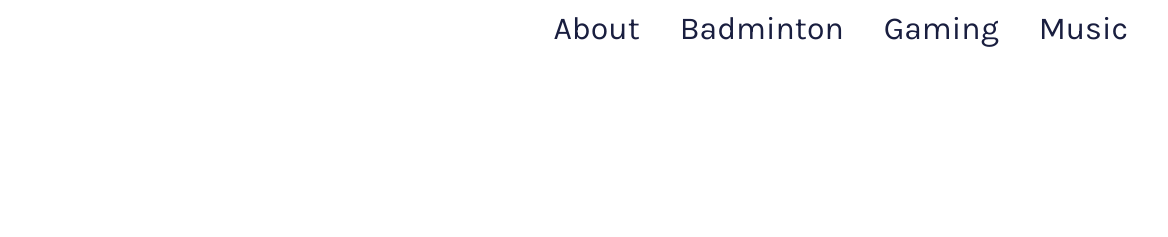
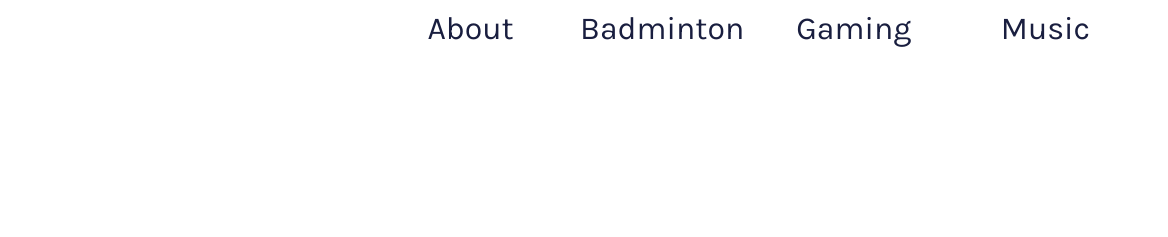
Before and after one commit to VirtoHardiman/personal-hobby-website, a plain HTML site: page badminton.html in a window 1280 px wide. Shown: the top 237 px of the page, 112-1280 px from the left. Drawn offline with Linux system fonts and the light colour scheme.

Commit message:
Update navbar and add credit
Fix spacing in navbar and add shot template credit to README

```diff
--- a/badminton.html
+++ b/badminton.html
@@ -19,10 +19,10 @@
       <div class="header-container">
         <a href="index.html"><img src="asset/vir-logo.svg" alt="vir logo" /></a>
         <nav>
-          <a href="index.html" class="menu">About</a>
-          <a href="#" class="menu">Badminton</a>
-          <a href="gaming.html" class="menu">Gaming</a>
-          <a href="music.html" class="menu last">Music</a>
+          <a href="index.html">About</a>
+          <a href="#">Badminton</a>
+          <a href="gaming.html">Gaming</a>
+          <a href="music.html">Music</a>
         </nav>
       </div>
     </header>
--- a/style.css
+++ b/style.css
@@ -36,26 +36,22 @@ header {
   padding: 10px 40px;
 }
 
-.header-container a {
+nav {
+  display: flex;
+  justify-content: space-between;
+  width: 740px;
+}
+
+nav a {
   display: inline-block;
   text-decoration: none;
-}
-
-nav {
-  display: inline-block;
-}
-
-.menu {
+  word-wrap: break-word;
+  width: 165px;
   border: none;
-  background: none;
+  font-family: "Karla", sans-serif;
   color: #191e3f;
-  font-family: "Karla", sans-serif;
   font-size: 32px;
-  margin-right: 36px;
-}
-
-.menu.last {
-  margin-right: 0;
+  text-align: center;
 }
 
 .hero-bg {
```
Also changed, not shown: gaming.html (+4 -4 lines), index.html (+4 -4 lines), music.html (+4 -4 lines), 1 other file.
